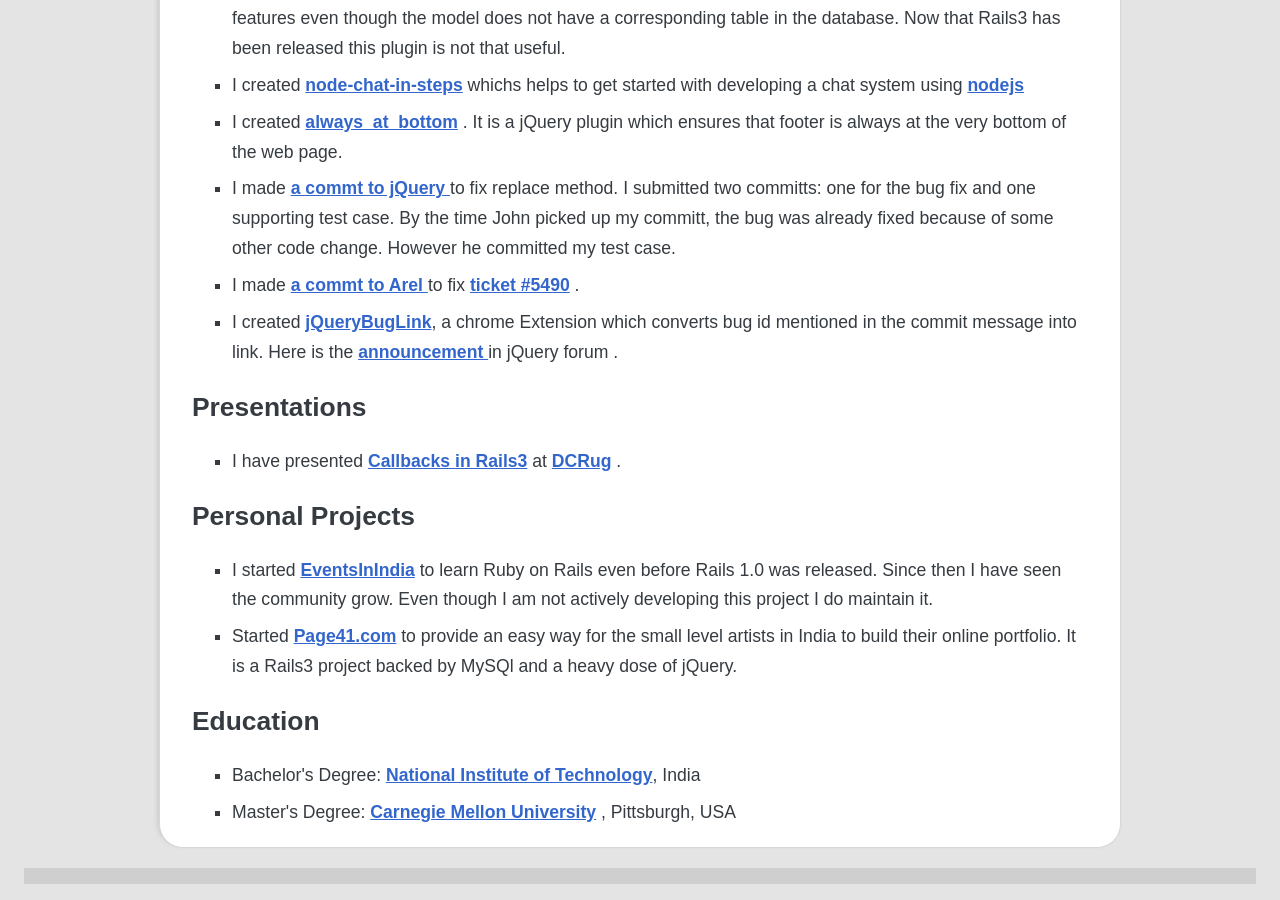
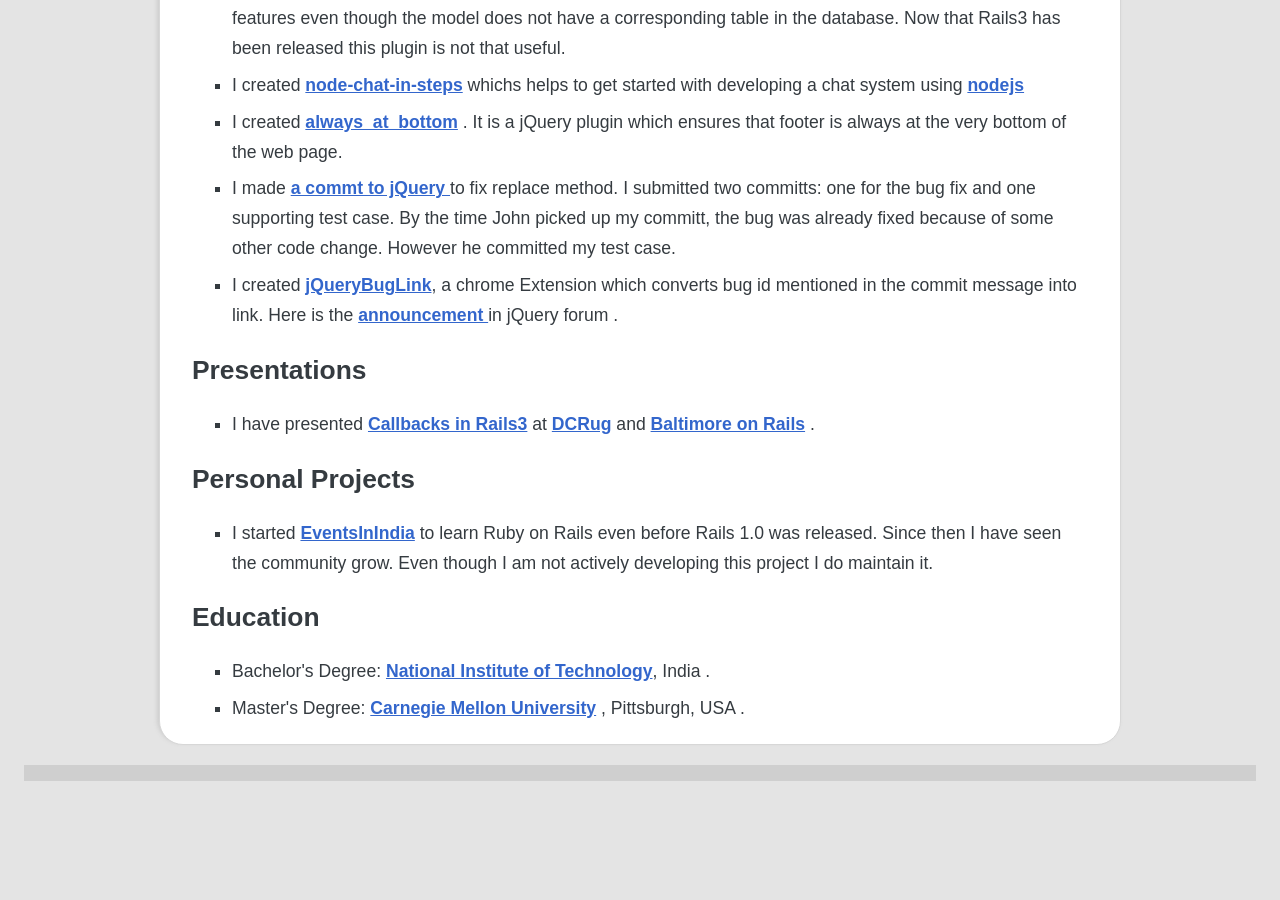
Before and after one commit to neerajsingh0101/blog, a Jekyll site: the page built from about.html, in a window 1280 px wide and 900 px high, scrolled down 732 px. Built offline with Jekyll 4.4.1, drawn with Linux system fonts in a browser that asks for light colours; after the commit the page ends 1529 px from its top, so only the background shows below that; some of the changed text lies outside the part shown.

Commit message:
about me

```diff
--- a/about.html
+++ b/about.html
@@ -62,9 +62,6 @@
       I made <a href='http://github.com/jquery/jquery/commit/532bec4c694532acbe2e14ad3b6ff72a4da90be0'> a commt to jQuery </a> to fix replace method. I submitted two committs: one for the bug fix and one supporting test case. By  the time John picked up my committ, the bug was already fixed because of some other code change.  However he committed my test case.
     </li>
     <li>
-        I made <a href='http://github.com/rails/arel/commits/master?author=neerajdotname'> a commt to Arel </a> to fix <a href='https://rails.lighthouseapp.com/projects/8994/tickets/5490'>ticket #5490</a> .
-    </li>
-    <li>
       I created <a href='http://github.com/neerajdotname/jQueryBugLink'>jQueryBugLink</a>, a chrome Extension which converts bug id mentioned in the commit message into link.  Here is the <a href="http://forum.jquery.com/topic/if-you-are-tracking-jquery-bugs-on-commits-this-chrome-extension-on-chrome-might-be-useful"> announcement </a> in jQuery forum .
     </li>
   </ul>
@@ -72,7 +69,7 @@
   <h2>Presentations</h2>
   <ul>
     <li>
-      I have presented <a href='http://callbacks-in-rails3.heroku.com'>Callbacks in Rails3</a> at <a href='http://www.meetup.com/dcruby/calendar/13808757'>DCRug</a> .
+    I have presented <a href='http://callbacks-in-rails3.heroku.com'>Callbacks in Rails3</a> at <a href='http://www.meetup.com/dcruby/calendar/13808757'>DCRug</a> and <a href='http://www.meetup.com/bmore-on-rails/calendar/15159698/'>Baltimore on Rails</a> .
     </li>
   </ul>
 
@@ -81,15 +78,12 @@
     <li>
       I started <a href='http://www.eventsinindia.com'>EventsInIndia</a> to learn Ruby on Rails even before Rails 1.0 was released. Since then I have seen the community grow. Even though I am not actively developing this project I do maintain it.
     </li>
-    <li>
-      Started <a href='http://www.page41.com'>Page41.com</a> to provide an easy way for the small level artists in India to build their online portfolio. It is a Rails3 project backed by MySQl and a heavy dose of jQuery.
-    </li>
   </ul>
 
   <h2>Education</h2>
   <ul>
-    <li>Bachelor's Degree: <a href='http://www.nitt.edu'>National Institute of Technology</a>, India
-    <li>Master's Degree: <a href='http://www.cmu.edu'>Carnegie Mellon University</a> , Pittsburgh, USA
+    <li>Bachelor's Degree: <a href='http://www.nitt.edu'>National Institute of Technology</a>, India .
+    <li>Master's Degree: <a href='http://www.cmu.edu'>Carnegie Mellon University</a> , Pittsburgh, USA .
   </ul>
 
 
```
Also changed, not shown: other parts of about.html (+1 -1 lines).
